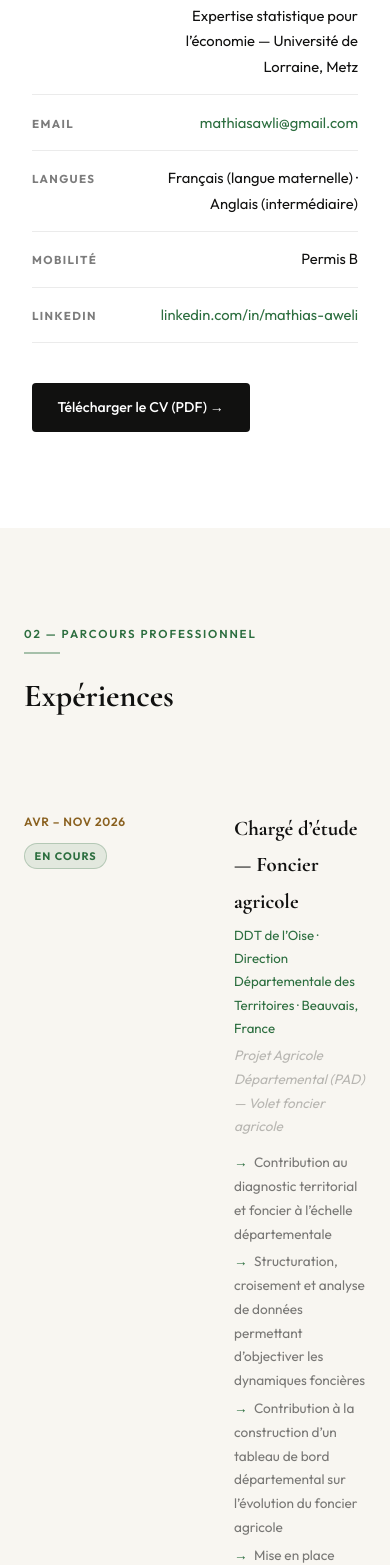
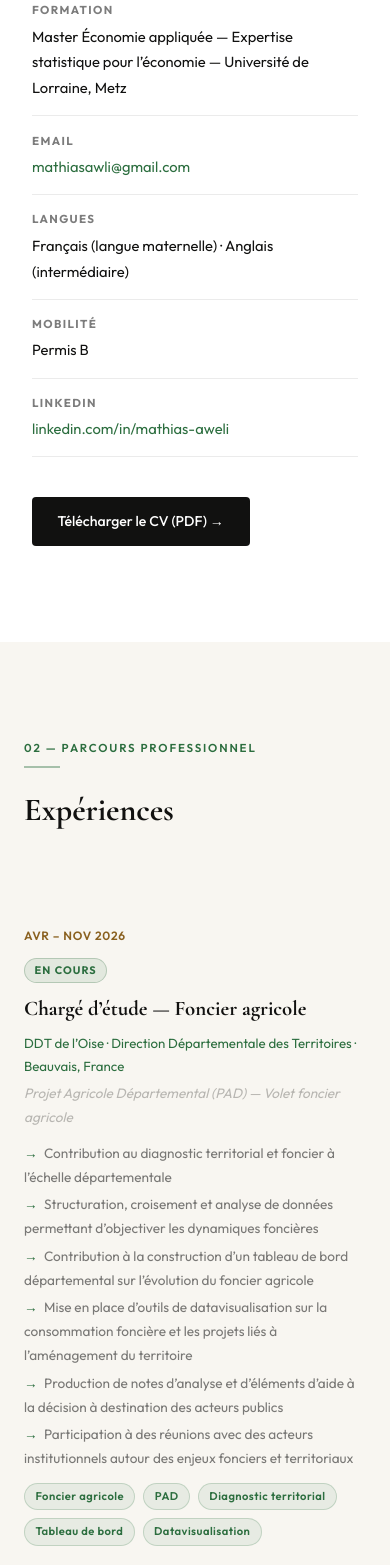
Before and after one commit to mathiawelia-cyber/mathiasaweli, a Next.js app: page / in a window 390 px wide. Shown: the part 2064-3629 px from the top of the page. Built offline with nearby package versions, Linux system fonts and the light colour scheme.

Commit message:
Lecture sur téléphone et affichage sans JavaScript
- Contenu visible même quand le JavaScript est désactivé (aperçu iPhone depuis WhatsApp/Fichiers)
- Mise en page sur une colonne pour le projet vedette, le formulaire et les infos « À propos »
- Expériences sur une colonne en mobile

```diff
--- a/src/app/globals.css
+++ b/src/app/globals.css
@@ -425,9 +425,16 @@ body {
   .contact-grid { grid-template-columns: 1fr !important; }
   .skills-grid-custom { grid-template-columns: 1fr 1fr !important; }
   .proj-grid-custom { grid-template-columns: 1fr !important; }
+  .proj-grid-custom > * { grid-column: auto !important; }
+  .proj-featured { grid-template-columns: 1fr !important; }
+  .proj-featured img { min-height: 0 !important; height: 210px !important; }
   .xp-grid { grid-template-columns: 1fr !important; gap: 0.5rem !important; }
 }
 
 @media (max-width: 560px) {
   .skills-grid-custom { grid-template-columns: 1fr !important; }
+  .form-row { grid-template-columns: 1fr !important; }
+  .info-row { flex-direction: column; gap: 0.2rem; }
+  .info-val { text-align: left; overflow-wrap: anywhere; }
+  .c-row { overflow-wrap: anywhere; }
 }
--- a/src/app/layout.tsx
+++ b/src/app/layout.tsx
@@ -71,6 +71,12 @@ export default function RootLayout({
             `,
           }}
         />
+        {/* Sans JavaScript (ex. aperçu iPhone depuis WhatsApp), les animations au défilement ne se lancent pas : on affiche tout */}
+        <noscript
+          dangerouslySetInnerHTML={{
+            __html: `<style>[style*="opacity:0"]{opacity:1!important}[style*="transform:translate"],[style*="transform:scale"]{transform:none!important}</style>`,
+          }}
+        />
       </head>
       <body className="min-h-full flex flex-col font-[family-name:var(--font-body)]">
         <LanguageProvider>
--- a/src/components/Contact.tsx
+++ b/src/components/Contact.tsx
@@ -115,7 +115,7 @@ export default function Contact() {
                 {t.contact.formTitle}
               </h3>
               <form onSubmit={handleSubmit} className="flex flex-col gap-4">
-                <div className="grid grid-cols-2 gap-4">
+                <div className="grid grid-cols-2 gap-4 form-row">
                   <div>
                     <label style={{ fontSize: "0.75rem", color: "rgba(255,255,255,0.4)", marginBottom: 4, display: "block" }}>
                       {t.contact.nameLabel}
--- a/src/components/Experience.tsx
+++ b/src/components/Experience.tsx
@@ -31,7 +31,7 @@ export default function Experience() {
             <motion.div
               key={index}
               variants={fadeUp}
-              className="grid gap-10 py-10 border-b border-[var(--border)]"
+              className="grid gap-10 py-10 border-b border-[var(--border)] xp-grid"
               style={{ gridTemplateColumns: "170px 1fr" }}
             >
               {/* Left column: date + status */}
--- a/src/components/Projects.tsx
+++ b/src/components/Projects.tsx
@@ -46,7 +46,7 @@ export default function Projects() {
             <motion.div
               key={project.id}
               variants={fadeUp}
-              className={`proj-card ${project.featured ? "col-span-2" : ""}`}
+              className={`proj-card ${project.featured ? "col-span-2 proj-featured" : ""}`}
               style={project.featured ? { display: "grid", gridTemplateColumns: "1.1fr 1fr" } : {}}
             >
               {project.image ? (
```
